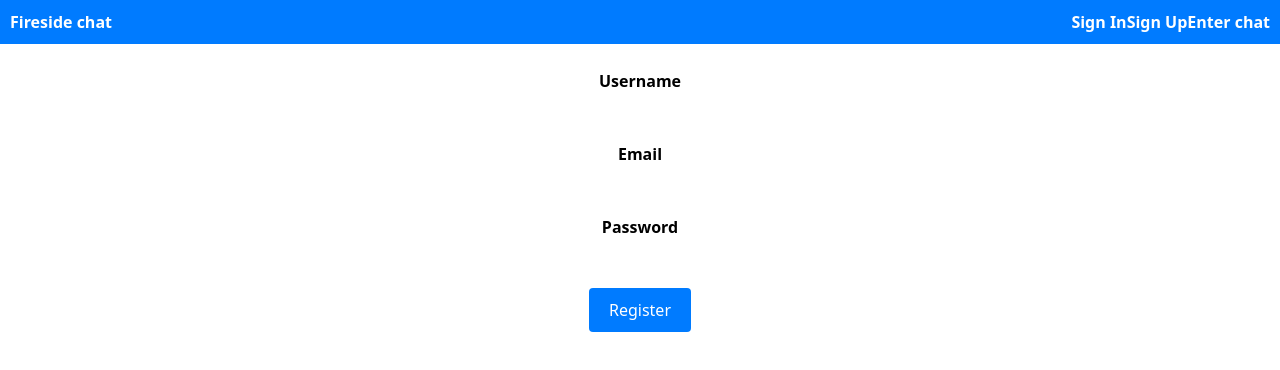
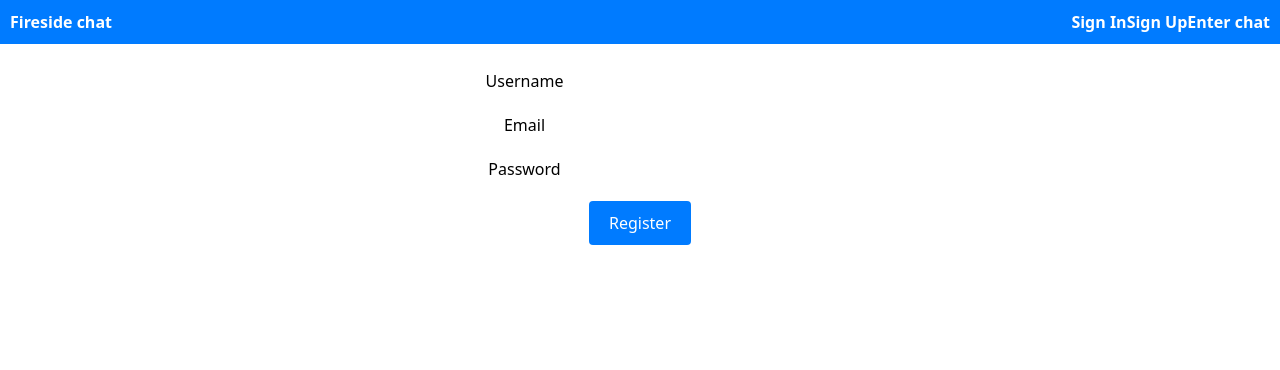
Before and after one commit to AgrisMag/fireside-chat, a React (Vite) app: page /signup in a window 1280 px wide. Shown: the top 370 px of the page. Built offline with nearby package versions, Linux system fonts and the light colour scheme.

Commit message:
addds landing page and some ideas of structuring it

```diff
--- a/src/pages/RegisterPage.tsx
+++ b/src/pages/RegisterPage.tsx
@@ -1,7 +1,7 @@
 import styled from "@emotion/styled";
-import { Label } from "../components/Label";
 import { ChangeEvent, useState } from "react";
 import { Button } from "../components/Button";
+import { Input } from "../components/Input";
 
 type RegistrationInfo = { username: string; email: string; password: string };
 
@@ -24,8 +24,8 @@ export const RegisterPage = () => {
   return (
     <RegisterPageWrapper>
       <InputWrapper>
-        <Label htmlFor="username">Username</Label>
-        <input
+        <Input
+          label="Username"
           type="text"
           value={registrationInfo.username}
           name={"username"}
@@ -34,8 +34,8 @@ export const RegisterPage = () => {
         />
       </InputWrapper>
       <InputWrapper>
-        <Label htmlFor="registration-email">Email</Label>
-        <input
+        <Input
+          label="Email"
           type="email"
           value={registrationInfo.email}
           name={"email"}
@@ -44,8 +44,8 @@ export const RegisterPage = () => {
         />
       </InputWrapper>
       <InputWrapper>
-        <Label htmlFor="password">Password</Label>
-        <input
+        <Input
+          label="Password"
           type="password"
           value={registrationInfo.password}
           name={"password"}
--- a/src/pages/SignInPage.tsx
+++ b/src/pages/SignInPage.tsx
@@ -1,7 +1,7 @@
 import styled from "@emotion/styled";
 import { ChangeEvent, useState } from "react";
-import { Label } from "../components/Label";
 import { Button } from "../components/Button";
+import { Input } from "../components/Input";
 
 type LoginInfo = {
   email: string;
@@ -26,8 +26,8 @@ export const SignInPage = () => {
   return (
     <LandingPageWrapper>
       <InputWrapper>
-        <Label htmlFor="email">Email</Label>
-        <input
+        <Input
+          label="Email"
           type="email"
           onChange={handleLoginInfoChange}
           value={loginInfo.email}
@@ -37,8 +37,8 @@ export const SignInPage = () => {
         />
       </InputWrapper>
       <InputWrapper>
-        <Label htmlFor="password">Password</Label>
-        <input
+        <Input
+          label="Password"
           type="password"
           onChange={handleLoginInfoChange}
           value={loginInfo.password}
```
Also changed, not shown: src/pages/LandingPage.tsx (added, +15 -0 lines).
